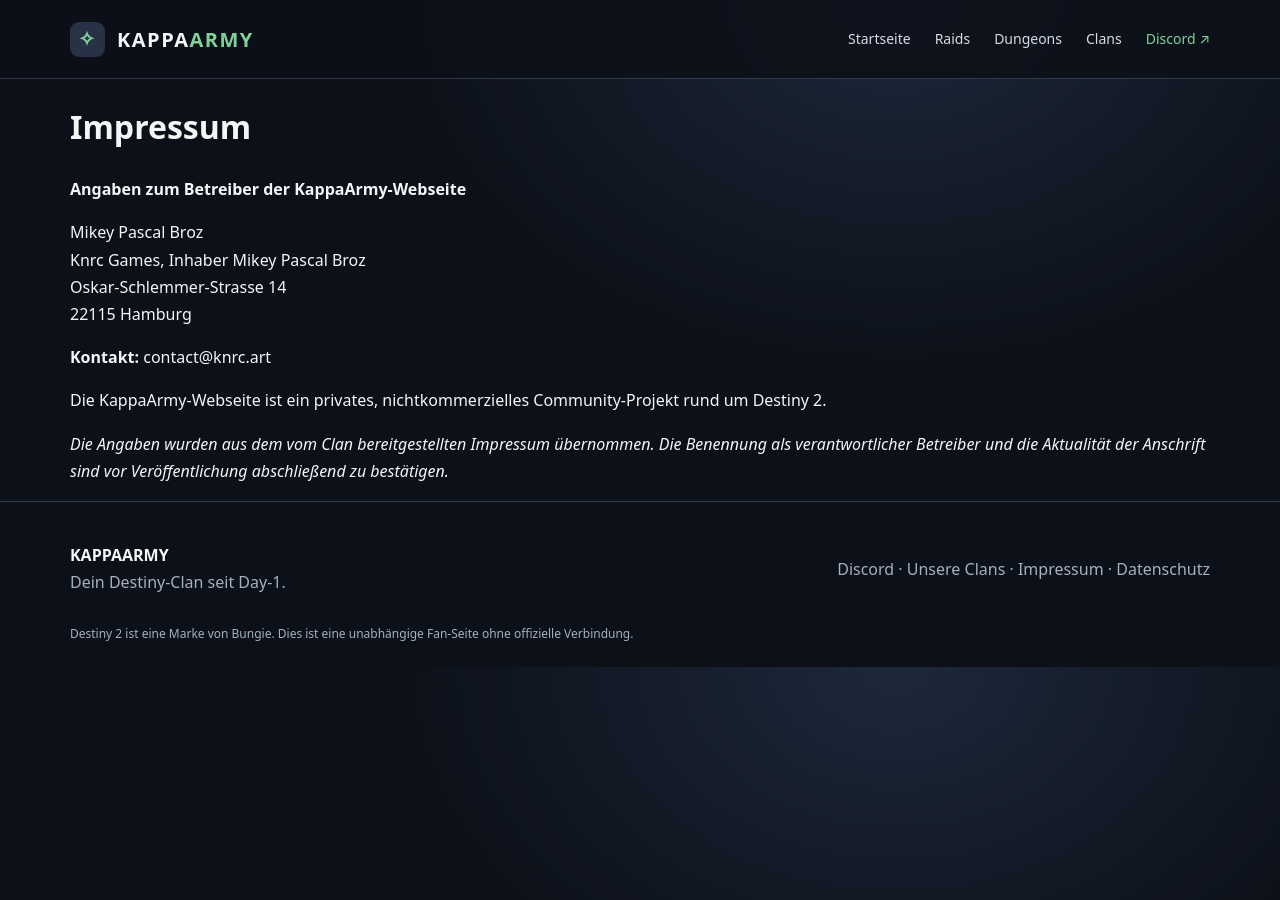
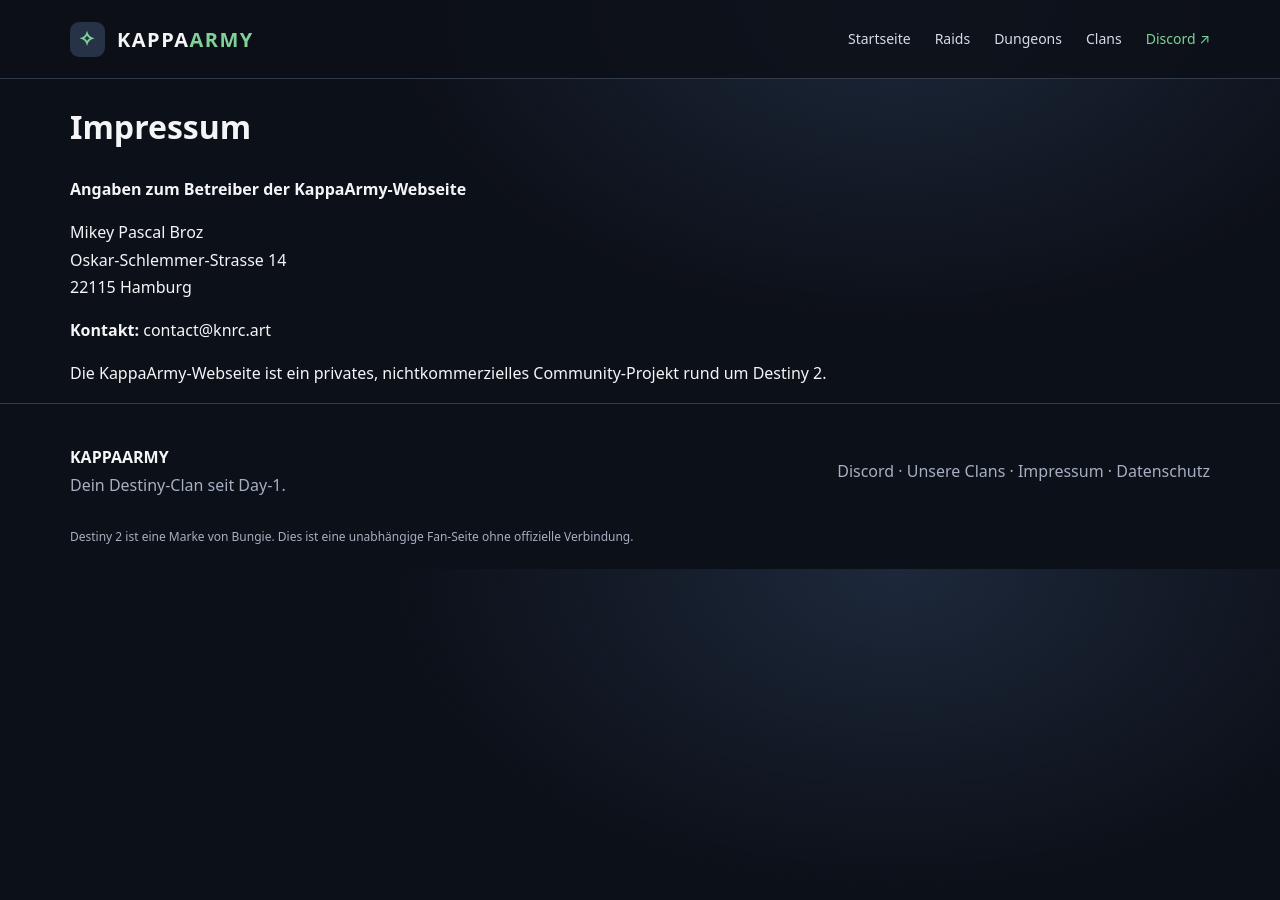
Before and after one commit to KappaArmy/KappaArmy, a Jekyll site: the page built from impressum/index.md, in a window 1280 px wide. Built offline with Jekyll 4.4.1, drawn with Linux system fonts in a browser that asks for light colours.

Commit message:
update impreesum

```diff
--- a/impressum/index.md
+++ b/impressum/index.md
@@ -9,12 +9,9 @@ permalink: /impressum/
 **Angaben zum Betreiber der KappaArmy-Webseite**
 
 Mikey Pascal Broz
-Knrc Games, Inhaber Mikey Pascal Broz
 Oskar-Schlemmer-Strasse 14
 22115 Hamburg
 
 **Kontakt:** [contact@knrc.art](mailto:contact@knrc.art)
 
 Die KappaArmy-Webseite ist ein privates, nichtkommerzielles Community-Projekt rund um Destiny 2.
-
-*Die Angaben wurden aus dem vom Clan bereitgestellten Impressum übernommen. Die Benennung als verantwortlicher Betreiber und die Aktualität der Anschrift sind vor Veröffentlichung abschließend zu bestätigen.*
```
